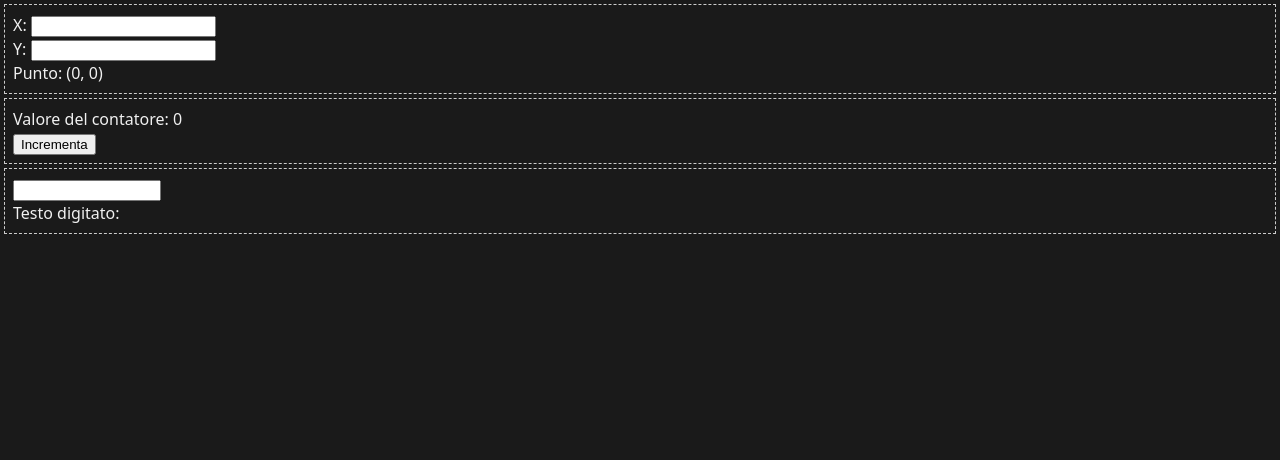
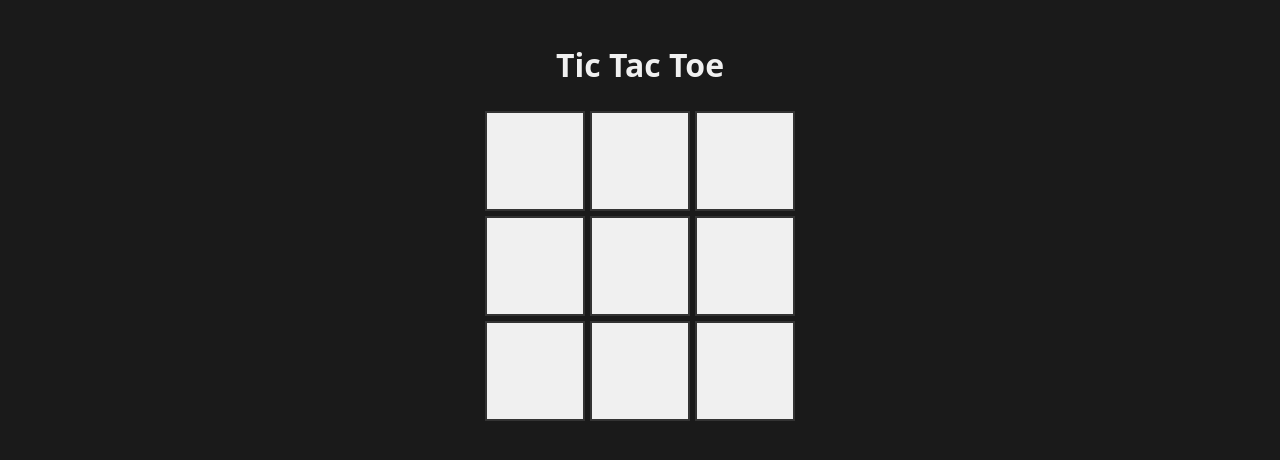
Before and after one commit to gdradi/olivetti-react-2026, a React (Vite) app: page / in a window 1280 px wide. Shown: the top 460 px of the page. Built offline with nearby package versions, Linux system fonts and the light colour scheme.

Commit message:
Lezione 3 - pomeriggio

```diff
--- a/src/counter.tsx
+++ b/src/counter.tsx
@@ -1,6 +1,11 @@
 import { useState } from "react";
 
 export function Counter() {
+  // Lo stato di un componente è privato e isolato per quel componente
+  // se utilizzo due <Counter />, il loro stato non è nè condiviso nè sincronizzato
+  //
+  // lo stato deve essere obbligatoriamente definito nel corpo della funzione,
+  // non dentro degli if, delle funzioni, o qualsiasi altra cosa
   const [value, setValue] = useState(0);
 
   return (
--- a/src/main.tsx
+++ b/src/main.tsx
@@ -1,9 +1,7 @@
 import { StrictMode } from "react";
 import { createRoot } from "react-dom/client";
-import { Counter } from "./counter";
 import "./index.css";
-import { Input } from "./input";
-import { Point } from "./point";
+import { TicTacToe } from "./tictactoe";
 // import "./lezione1";
 // import "./lezione2";
 
@@ -16,9 +14,15 @@ createRoot(rootDomNode).render(
   <StrictMode>
     {/* <App /> */}
     {/* <HelloWorld /> */}
-    <Point />
+    {/* <Point /> */}
+    {/* <Counter />
     <Counter />
-    <Input />
+    <Counter />
+    <Counter />
+    <Counter />
+    <Counter /> */}
+    {/* <Input /> */}
+    <TicTacToe />
     {/* <ListVisualizer /> */}
   </StrictMode>
 );
--- a/src/tictactoe.tsx
+++ b/src/tictactoe.tsx
@@ -1,3 +1,5 @@
+import { useState } from "react";
+
 /**
  * Realizzare il gioco del Tris (Tic Tac Toe) in React
  *
@@ -8,3 +10,93 @@
  * 4. quando si riconosce un tris, evidenziarlo, segnalarlo in qualche modo
  *
  */
+
+type Board = Array<string | null>;
+
+export function TicTacToe() {
+  const [board, setBoard] = useState<Board>([null, null, null, null, null, null, null, null, null]);
+  const [currentPlayer, setCurrentPlayer] = useState("X");
+
+  return (
+    <div style={{ textAlign: "center", padding: "20px" }}>
+      <h1>Tic Tac Toe</h1>
+
+      <div
+        style={{
+          display: "grid",
+          gridTemplateColumns: "repeat(3, 100px)",
+          gap: "5px",
+          justifyContent: "center",
+          margin: "20px auto",
+        }}
+      >
+        {board.map((cell, index) => (
+          <Cell
+            key={index}
+            cell={cell}
+            onClick={() => {
+              const newBoard = [...board];
+              newBoard[index] = currentPlayer;
+              setBoard(newBoard);
+              setCurrentPlayer(currentPlayer === "X" ? "O" : "X");
+
+              // Gestione vincitore
+              const winner = checkWinner(newBoard);
+              if (winner !== null) {
+                alert(`Vince ${winner}!`);
+              }
+            }}
+          />
+        ))}
+      </div>
+    </div>
+  );
+}
+
+interface CellProps {
+  readonly cell: string | null;
+  readonly onClick: () => void;
+}
+
+function Cell(props: CellProps) {
+  const { cell, onClick } = props;
+  return (
+    <button
+      // key={index}
+      onClick={() => onClick()}
+      style={{
+        width: "100px",
+        height: "100px",
+        fontSize: "36px",
+        fontWeight: "bold",
+        cursor: cell != null ? "not-allowed" : "pointer",
+        backgroundColor: "#f0f0f0",
+        border: "2px solid #333",
+      }}
+      disabled={cell != null}
+    >
+      {cell || ""}
+    </button>
+  );
+}
+
+function checkWinner(board: Array<string | null>) {
+  const lines = [
+    [0, 1, 2],
+    [3, 4, 5],
+    [6, 7, 8],
+    [0, 3, 6],
+    [1, 4, 7],
+    [2, 5, 8],
+    [0, 4, 8],
+    [2, 4, 6],
+  ];
+
+  for (const line of lines) {
+    const [a, b, c] = line;
+    if (board[a!] === board[b!] && board[a!] === board[c!]) {
+      return board[a!];
+    }
+  }
+  return null;
+}
```
